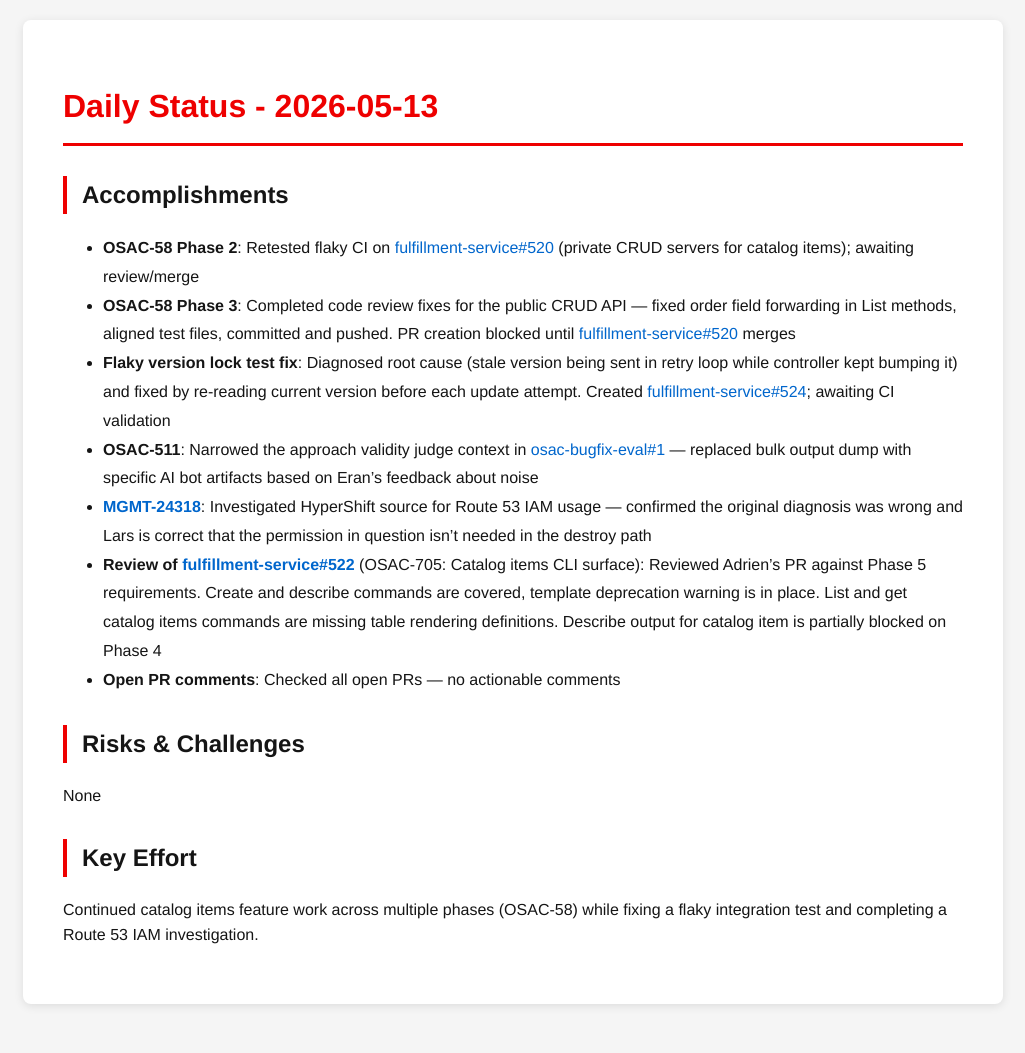
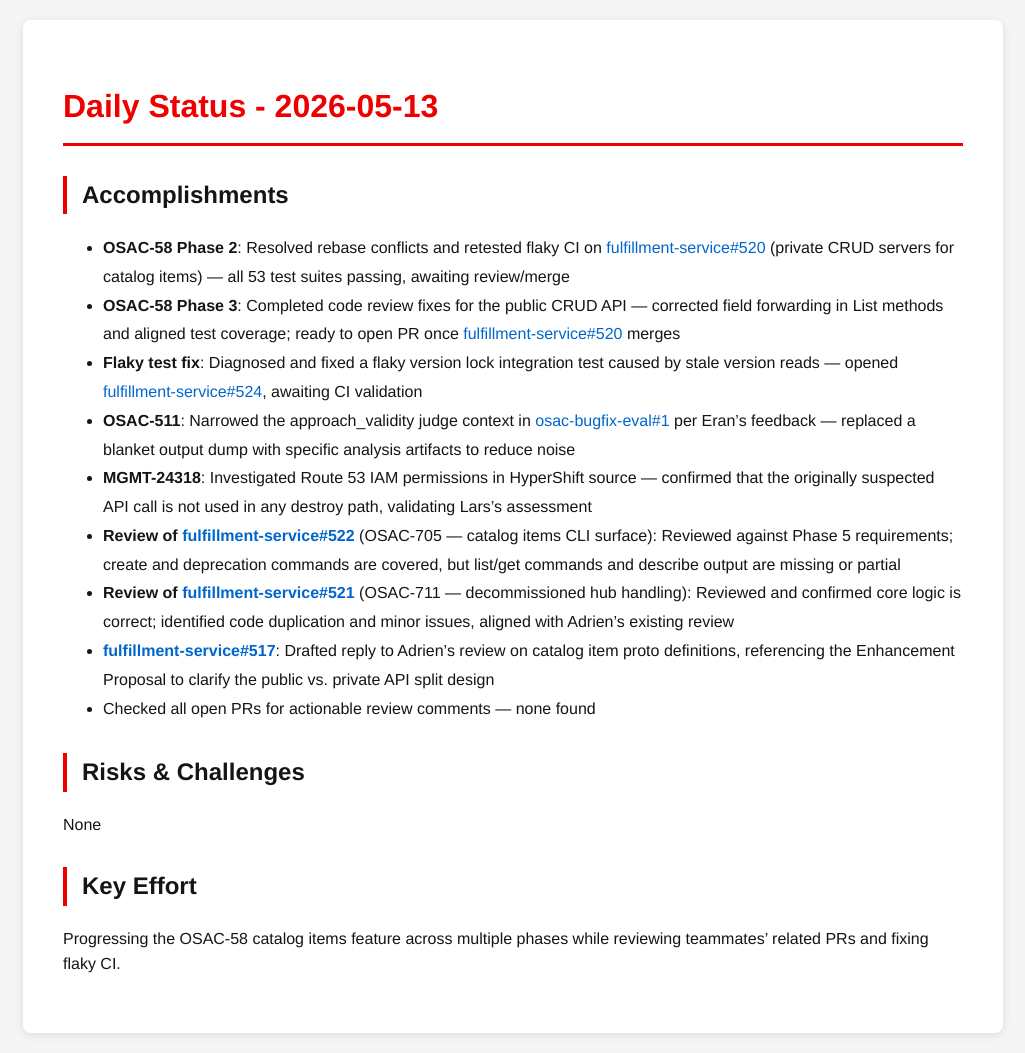
Before and after one commit to tzvatot/daily-status, a Jekyll site: the page built from 2026-05-13.md, in a window 1280 px wide. Shown: the whole page, without its empty margins (127-1152 px from the left). Built offline with Jekyll 4.4.1, drawn with Linux system fonts in a browser that asks for light colours; before the commit the page ends 1024 px from its top, so only the background shows below that.

Commit message:
Daily status update - 2026-05-13

```diff
--- a/2026-05-13.md
+++ b/2026-05-13.md
@@ -7,16 +7,18 @@ date: 2026-05-13
 # Daily Status - 2026-05-13
 
 ## Accomplishments
-- **OSAC-58 Phase 2**: Retested flaky CI on [fulfillment-service#520](https://github.com/osac-project/fulfillment-service/pull/520) (private CRUD servers for catalog items); awaiting review/merge
-- **OSAC-58 Phase 3**: Completed code review fixes for the public CRUD API — fixed order field forwarding in List methods, aligned test files, committed and pushed. PR creation blocked until [fulfillment-service#520](https://github.com/osac-project/fulfillment-service/pull/520) merges
-- **Flaky version lock test fix**: Diagnosed root cause (stale version being sent in retry loop while controller kept bumping it) and fixed by re-reading current version before each update attempt. Created [fulfillment-service#524](https://github.com/osac-project/fulfillment-service/pull/524); awaiting CI validation
-- **OSAC-511**: Narrowed the approach validity judge context in [osac-bugfix-eval#1](https://github.com/eranco74/osac-bugfix-eval/pull/1) — replaced bulk output dump with specific AI bot artifacts based on Eran's feedback about noise
-- **[MGMT-24318](https://issues.redhat.com/browse/MGMT-24318)**: Investigated HyperShift source for Route 53 IAM usage — confirmed the original diagnosis was wrong and Lars is correct that the permission in question isn't needed in the destroy path
-- **Review of [fulfillment-service#522](https://github.com/osac-project/fulfillment-service/pull/522)** (OSAC-705: Catalog items CLI surface): Reviewed Adrien's PR against Phase 5 requirements. Create and describe commands are covered, template deprecation warning is in place. List and get catalog items commands are missing table rendering definitions. Describe output for catalog item is partially blocked on Phase 4
-- **Open PR comments**: Checked all open PRs — no actionable comments
+- **OSAC-58 Phase 2**: Resolved rebase conflicts and retested flaky CI on [fulfillment-service#520](https://github.com/osac-project/fulfillment-service/pull/520) (private CRUD servers for catalog items) — all 53 test suites passing, awaiting review/merge
+- **OSAC-58 Phase 3**: Completed code review fixes for the public CRUD API — corrected field forwarding in List methods and aligned test coverage; ready to open PR once [fulfillment-service#520](https://github.com/osac-project/fulfillment-service/pull/520) merges
+- **Flaky test fix**: Diagnosed and fixed a flaky version lock integration test caused by stale version reads — opened [fulfillment-service#524](https://github.com/osac-project/fulfillment-service/pull/524), awaiting CI validation
+- **OSAC-511**: Narrowed the approach_validity judge context in [osac-bugfix-eval#1](https://github.com/eranco74/osac-bugfix-eval/pull/1) per Eran's feedback — replaced a blanket output dump with specific analysis artifacts to reduce noise
+- **MGMT-24318**: Investigated Route 53 IAM permissions in HyperShift source — confirmed that the originally suspected API call is not used in any destroy path, validating Lars's assessment
+- **Review of [fulfillment-service#522](https://github.com/osac-project/fulfillment-service/pull/522)** (OSAC-705 — catalog items CLI surface): Reviewed against Phase 5 requirements; create and deprecation commands are covered, but list/get commands and describe output are missing or partial
+- **Review of [fulfillment-service#521](https://github.com/osac-project/fulfillment-service/pull/521)** (OSAC-711 — decommissioned hub handling): Reviewed and confirmed core logic is correct; identified code duplication and minor issues, aligned with Adrien's existing review
+- **[fulfillment-service#517](https://github.com/osac-project/fulfillment-service/pull/517)**: Drafted reply to Adrien's review on catalog item proto definitions, referencing the Enhancement Proposal to clarify the public vs. private API split design
+- Checked all open PRs for actionable review comments — none found
 
 ## Risks & Challenges
 None
 
 ## Key Effort
-Continued catalog items feature work across multiple phases (OSAC-58) while fixing a flaky integration test and completing a Route 53 IAM investigation.
+Progressing the OSAC-58 catalog items feature across multiple phases while reviewing teammates' related PRs and fixing flaky CI.
```
